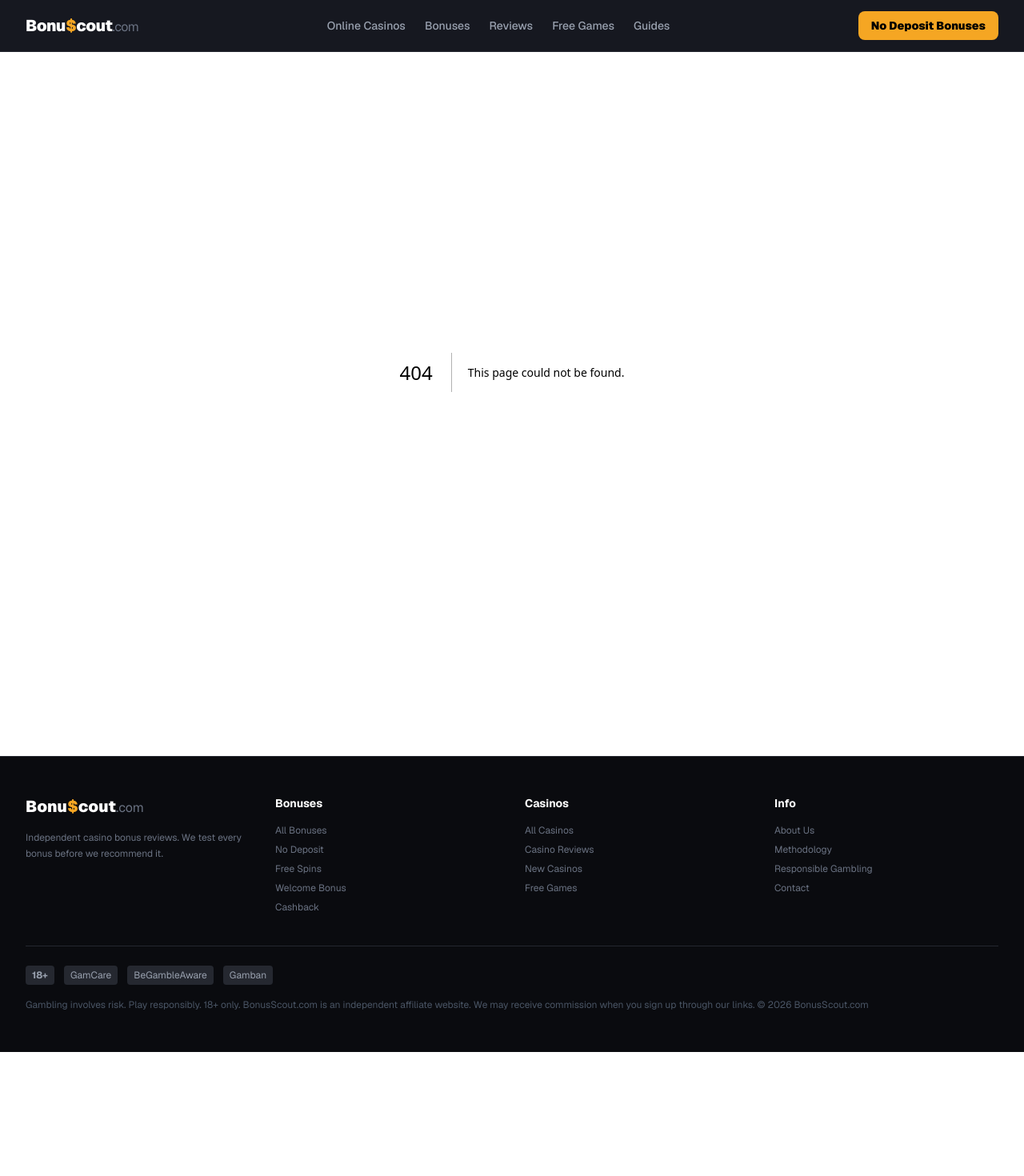
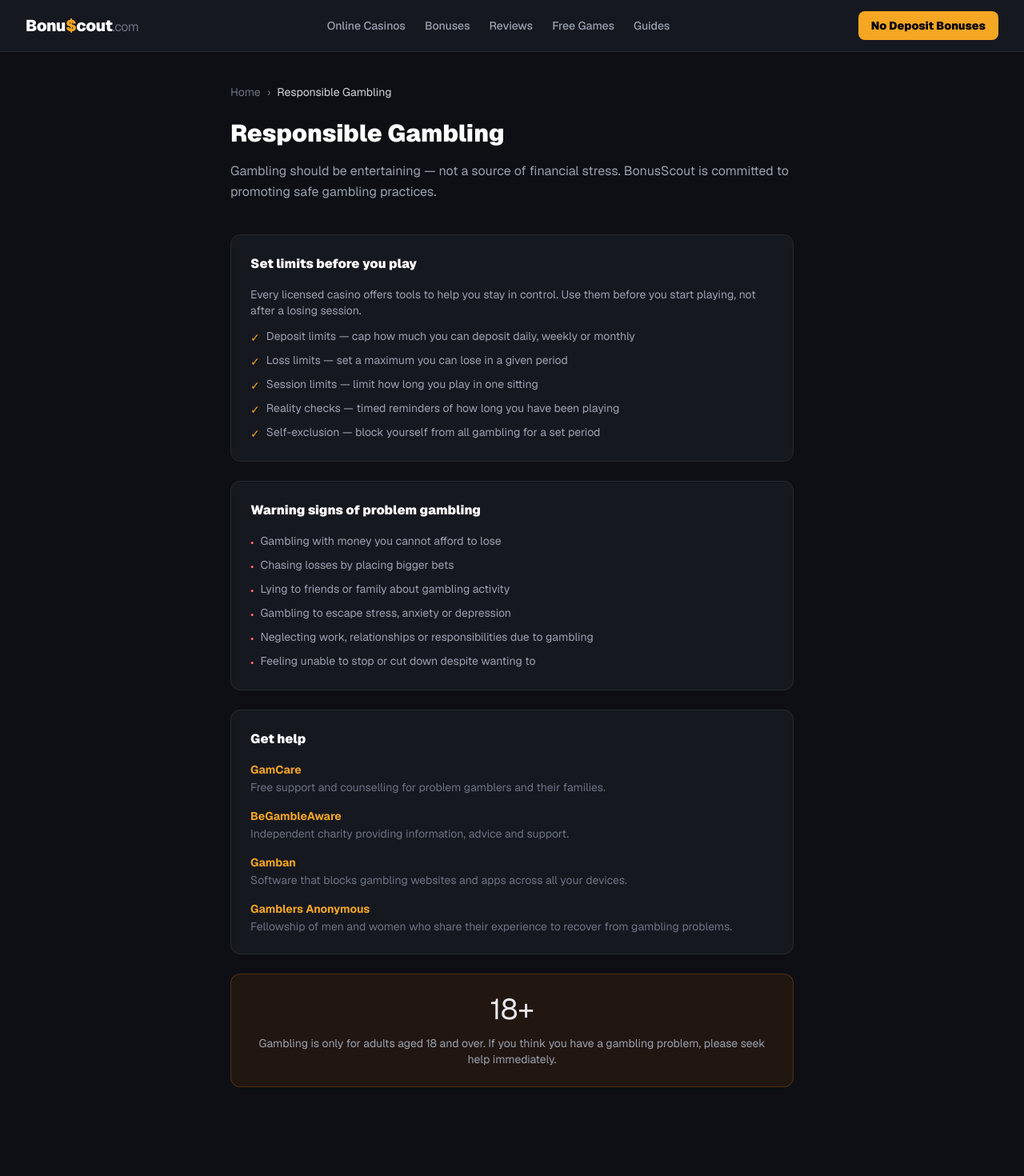
Before and after one commit to MVisionsML/bonuscout, a Next.js app: page /responsible-gambling in a window 1280 px wide. Before the commit this address had no page. Shown: the top 1470 px of the page at 80% size. Before the commit the page ends 1315 px from the top, so only its background shows below. Built offline with nearby package versions, Linux system fonts and the light colour scheme.

Commit message:
feat: responsible gambling page

```diff
--- /dev/null
+++ b/src/app/responsible-gambling/page.tsx
@@ -0,0 +1,84 @@
+import Link from 'next/link'
+import { Metadata } from 'next'
+
+export const metadata: Metadata = {
+  title: 'Responsible Gambling — BonusScout',
+  description: 'Responsible gambling information and resources. Set limits, take breaks and know where to get help if gambling becomes a problem.',
+}
+
+export default function ResponsibleGamblingPage() {
+  return (
+    <div className="max-w-3xl mx-auto px-4 sm:px-6 lg:px-8 py-10">
+      <div className="text-sm text-gray-500 mb-6">
+        <Link href="/" className="hover:text-[#F5A623]">Home</Link>
+        <span className="mx-2">›</span>
+        <span className="text-gray-300">Responsible Gambling</span>
+      </div>
+
+      <h1 className="text-3xl font-black text-white mb-4">Responsible Gambling</h1>
+      <p className="text-gray-400 mb-10 leading-relaxed">Gambling should be entertaining — not a source of financial stress. BonusScout is committed to promoting safe gambling practices.</p>
+
+      <div className="space-y-6">
+
+        <div className="bg-[#161820] border border-[#252830] rounded-xl p-6">
+          <h2 className="font-black text-white mb-4">Set limits before you play</h2>
+          <div className="space-y-3 text-sm text-gray-400">
+            <p>Every licensed casino offers tools to help you stay in control. Use them before you start playing, not after a losing session.</p>
+            <ul className="space-y-2">
+              {['Deposit limits — cap how much you can deposit daily, weekly or monthly', 'Loss limits — set a maximum you can lose in a given period', 'Session limits — limit how long you play in one sitting', 'Reality checks — timed reminders of how long you have been playing', 'Self-exclusion — block yourself from all gambling for a set period'].map((item, i) => (
+                <li key={i} className="flex items-start gap-2">
+                  <span className="text-[#F5A623] mt-0.5">✓</span>
+                  <span>{item}</span>
+                </li>
+              ))}
+            </ul>
+          </div>
+        </div>
+
+        <div className="bg-[#161820] border border-[#252830] rounded-xl p-6">
+          <h2 className="font-black text-white mb-4">Warning signs of problem gambling</h2>
+          <ul className="space-y-2 text-sm text-gray-400">
+            {[
+              'Gambling with money you cannot afford to lose',
+              'Chasing losses by placing bigger bets',
+              'Lying to friends or family about gambling activity',
+              'Gambling to escape stress, anxiety or depression',
+              'Neglecting work, relationships or responsibilities due to gambling',
+              'Feeling unable to stop or cut down despite wanting to',
+            ].map((item, i) => (
+              <li key={i} className="flex items-start gap-2">
+                <span className="text-red-400 mt-0.5">•</span>
+                <span>{item}</span>
+              </li>
+            ))}
+          </ul>
+        </div>
+
+        <div className="bg-[#161820] border border-[#252830] rounded-xl p-6">
+          <h2 className="font-black text-white mb-4">Get help</h2>
+          <div className="space-y-4 text-sm text-gray-400">
+            {[
+              { org: 'GamCare', url: 'https://www.gamcare.org.uk', desc: 'Free support and counselling for problem gamblers and their families.' },
+              { org: 'BeGambleAware', url: 'https://www.begambleaware.org', desc: 'Independent charity providing information, advice and support.' },
+              { org: 'Gamban', url: 'https://gamban.com', desc: 'Software that blocks gambling websites and apps across all your devices.' },
+              { org: 'Gamblers Anonymous', url: 'https://www.gamblersanonymous.org', desc: 'Fellowship of men and women who share their experience to recover from gambling problems.' },
+            ].map(item => (
+              <div key={item.org} className="flex items-start gap-3">
+                <div>
+                  <a href={item.url} target="_blank" rel="noopener noreferrer" className="font-bold text-[#F5A623] hover:underline">{item.org}</a>
+                  <p className="text-gray-500 mt-0.5">{item.desc}</p>
+                </div>
+              </div>
+            ))}
+          </div>
+        </div>
+
+        <div className="bg-amber-900/20 border border-amber-500/20 rounded-xl p-6 text-center">
+          <div className="text-4xl mb-3">18+</div>
+          <p className="text-gray-400 text-sm">Gambling is only for adults aged 18 and over. If you think you have a gambling problem, please seek help immediately.</p>
+        </div>
+
+      </div>
+    </div>
+  )
+}
```
